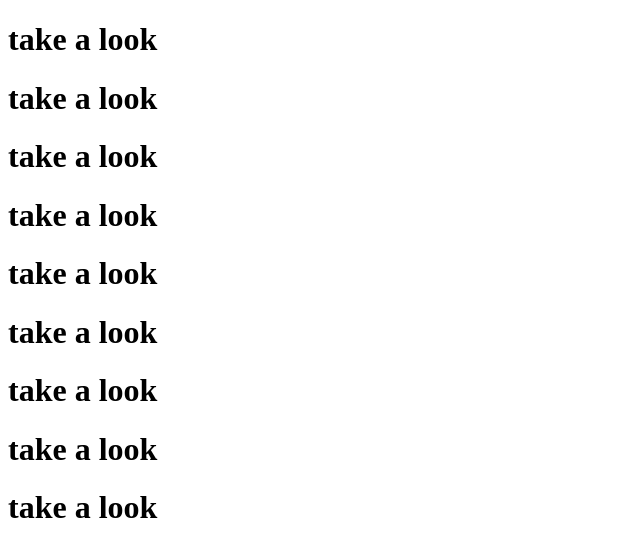
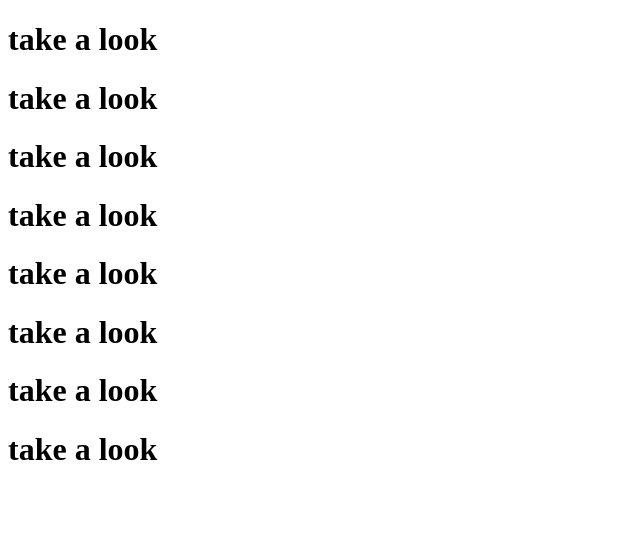
Before and after one commit to cvcvcx/sns_app_project_main, a website: page takealooktakealook.html in a window 1280 px wide. Shown: the whole page, without its empty margins (0-640 px from the left). Drawn offline with Linux system fonts and the light colour scheme.

Commit message:
22222
22222

```diff
--- a/takealooktakealook.html
+++ b/takealooktakealook.html
@@ -16,7 +16,7 @@
   <h1>take a look</h1>
   <h1>take a look</h1>
   <h1>take a look</h1>
-  <h1>take a look</h1>
+
 </body>
 
 </html>
```
